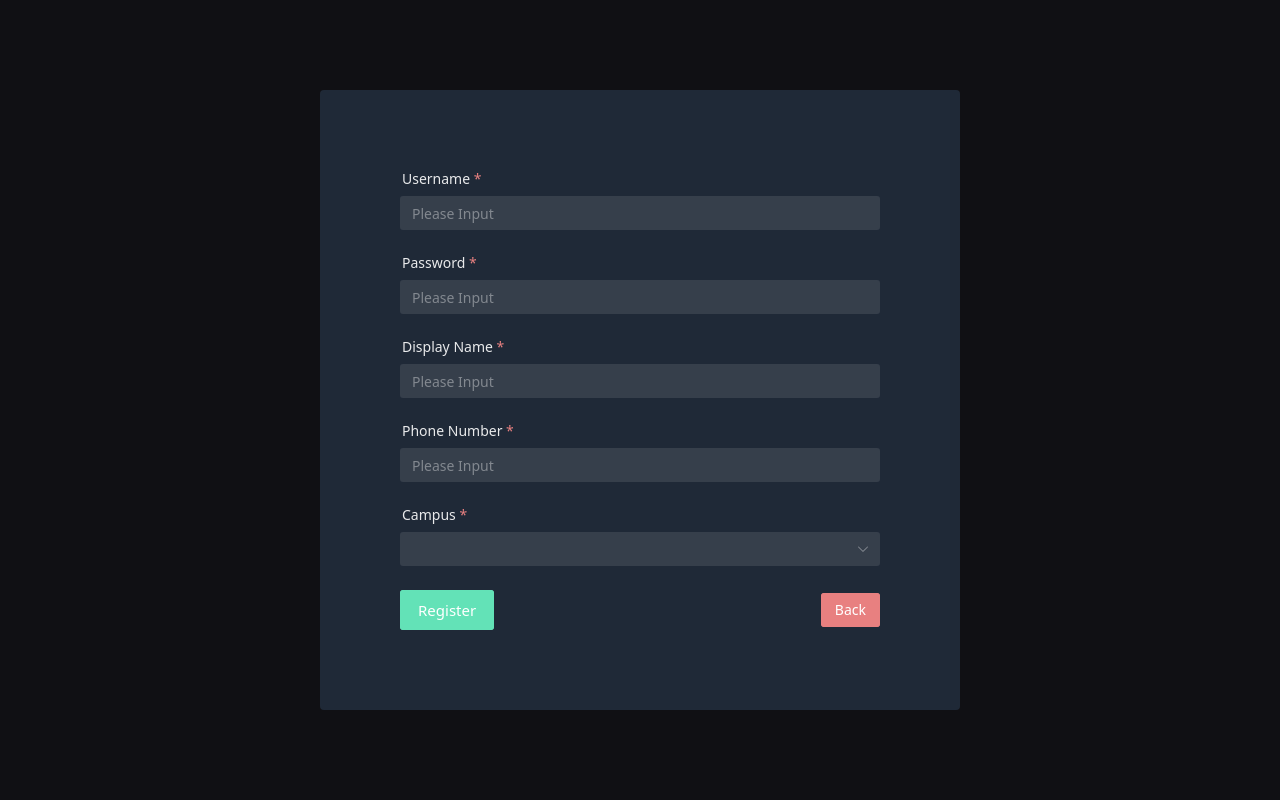
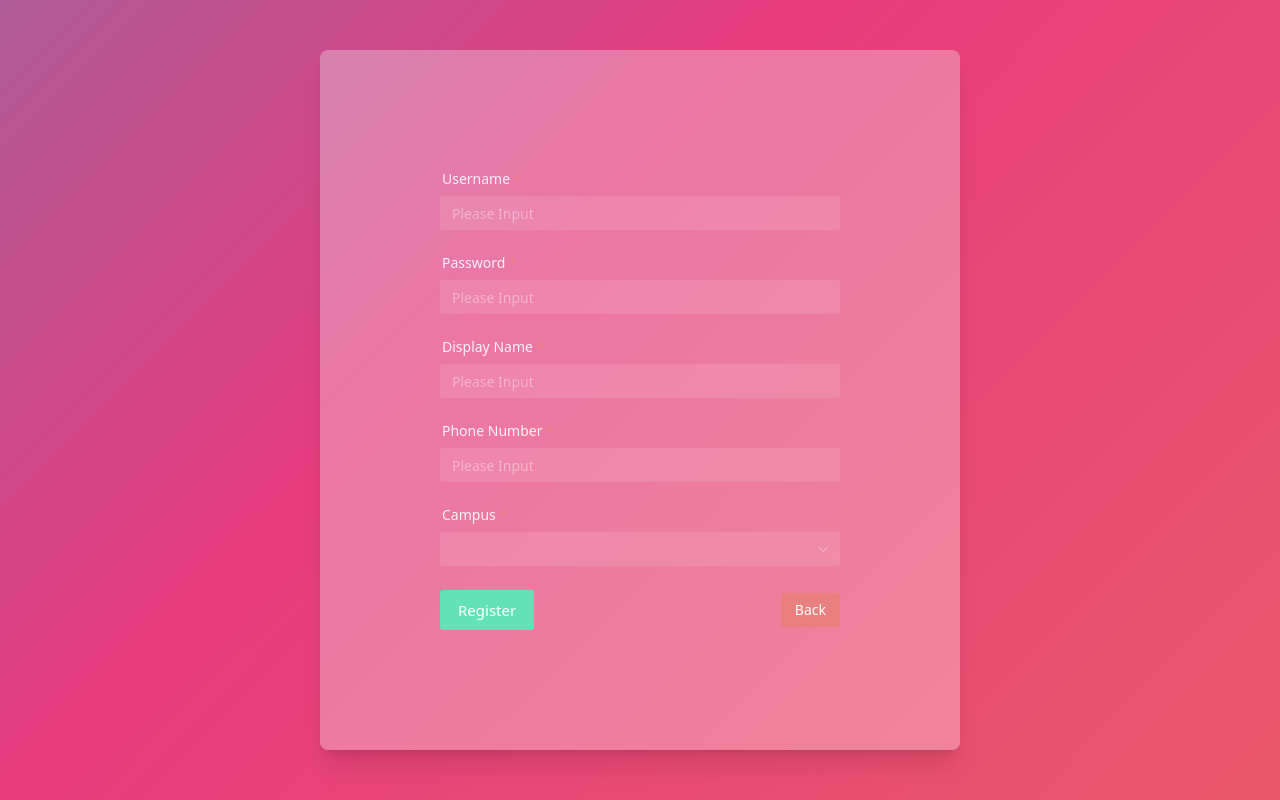
Before and after one commit to darkmid/My-Booking-Platform, a Vue app in the folder frontend/: page /register in a window 1280 px wide. Built offline with nearby package versions, Linux system fonts and the light colour scheme.

Commit message:
Update Gradient Background

```diff
--- /dev/null
+++ b/frontend/src/assets/page_background.css
@@ -0,0 +1,17 @@
+.gradientBg {
+  background: linear-gradient(-45deg, #ee7752, #e73c7e, #23a6d5, #23d5ab);
+  background-size: 400% 400%;
+  animation: gradient 15s ease infinite;
+}
+
+@keyframes gradient {
+  0% {
+    background-position: 0% 50%;
+  }
+  50% {
+    background-position: 100% 50%;
+  }
+  100% {
+    background-position: 0% 50%;
+  }
+}
--- a/frontend/src/views/ForgetView.vue
+++ b/frontend/src/views/ForgetView.vue
@@ -74,8 +74,12 @@ const rules: FormRules = {
 </script>
 
 <template>
-  <div class="forget">
-    <n-space vertical space-between class="w-1/2 bg-gray-800 rounded">
+  <div class="forget gradientBg">
+    <n-space
+      vertical
+      space-between
+      class="w-1/2 bg-gray-50 bg-opacity-30 rounded-lg shadow-xl"
+    >
       <n-form
         :model="updatePasswordForm"
         class="m-20"
@@ -114,6 +118,7 @@ const rules: FormRules = {
 </template>
 
 <style lang="less">
+@import "../assets/page_background.css";
 .forget {
   width: 100vw;
   height: 100vh;
--- a/frontend/src/views/LoginView.vue
+++ b/frontend/src/views/LoginView.vue
@@ -12,7 +12,7 @@ import {
   NTable,
   NGradientText,
 } from "naive-ui";
-import { computed, ref } from "vue";
+import { VueElement, computed, ref } from "vue";
 import { useAuthStore, useCampusStore } from "@/stores/auth";
 import { useRouter } from "vue-router";
 
@@ -48,7 +48,7 @@ campusStore.fetchCampus();
 </script>
 
 <template>
-  <div class="login">
+  <div class="login gradientBg">
     <n-space class="m-20 bg-white flex" vertical>
       <n-gradient-text type="error" size="20" class="">
         Belows are demo accounts.<br />
@@ -82,7 +82,10 @@ campusStore.fetchCampus();
       </n-table>
     </n-space>
 
-    <n-space vertical class="mr-20 min-h-fit min-w-fit">
+    <n-space
+      vertical
+      class="mr-20 min-h-fit min-w-fit bg-gray-50 bg-opacity-30 rounded-lg shadow-xl p-10"
+    >
       <n-h1>Welcome to My Booking Platform Online</n-h1>
       <n-h5>Please login to continue</n-h5>
       <n-form ref="formRef" :model="formValue">
@@ -130,4 +133,6 @@ campusStore.fetchCampus();
   justify-content: flex-end;
   align-items: center;
 }
+
+@import "../assets/page_background.css";
 </style>
--- a/frontend/src/views/RegisterView.vue
+++ b/frontend/src/views/RegisterView.vue
@@ -121,8 +121,12 @@ const rules: FormRules = {
 </script>
 
 <template>
-  <div class="register">
-    <n-space vertical space-between class="w-1/2 bg-gray-800 rounded">
+  <div class="register gradientBg">
+    <n-space
+      vertical
+      space-between
+      class="w-1/2 bg-gray-50 bg-opacity-30 rounded-lg shadow-xl p-10"
+    >
       <n-form :model="newStudentForm" class="m-20" :rules="rules" ref="formRef">
         <n-form-item label="Username" path="username">
           <n-input v-model:value="newStudentForm.username" clearable />
@@ -167,6 +171,7 @@ const rules: FormRules = {
 </template>
 
 <style lang="less">
+@import "../assets/page_background.css";
 .register {
   width: 100vw;
   height: 100vh;
```
